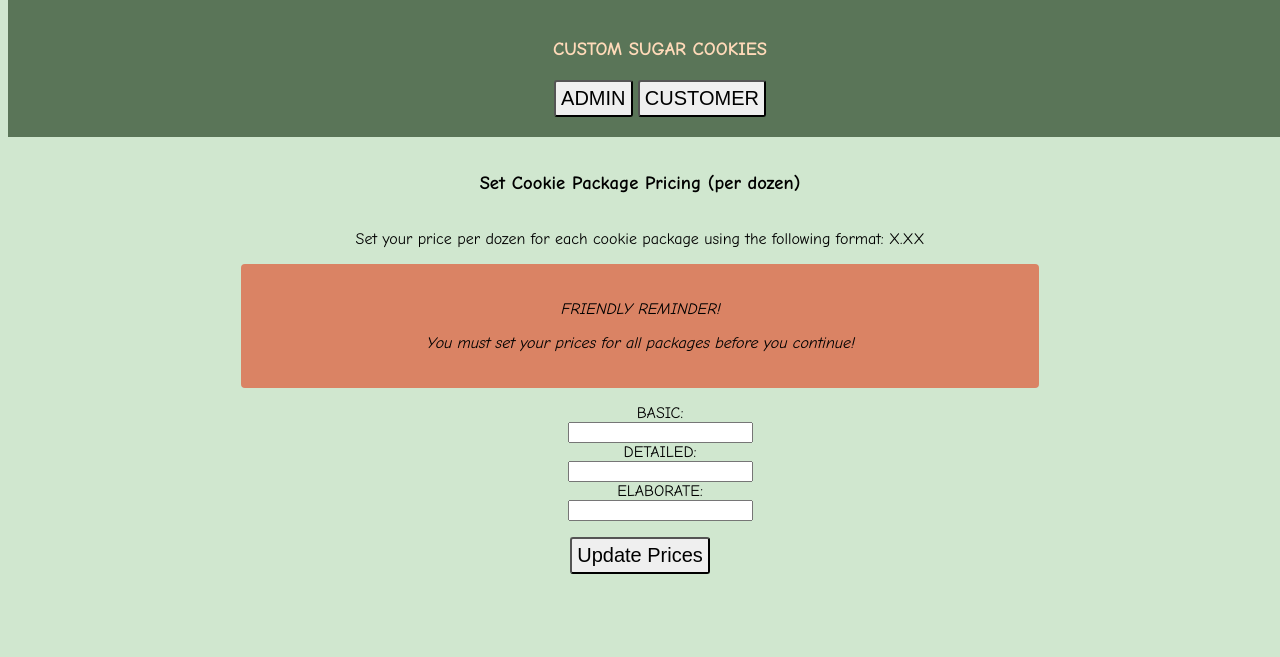
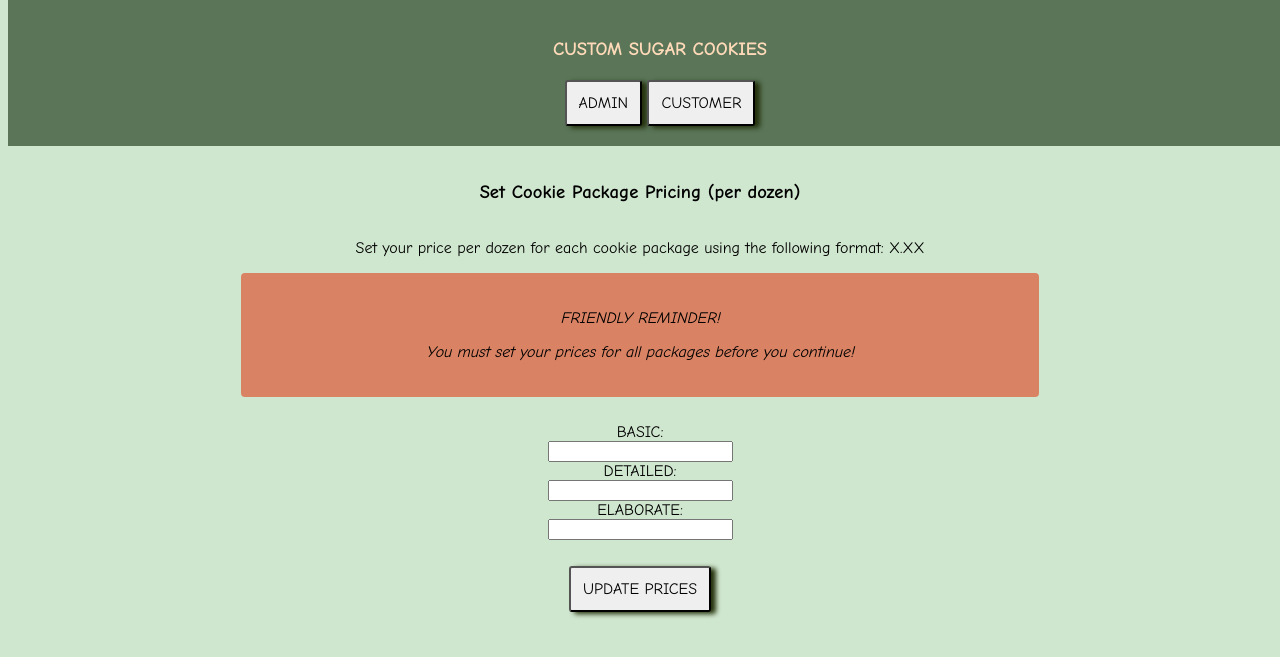
Before and after one commit to tayfritz/cookieorderform, a website: page src/index.html in a window 1280 px wide. Shown: the part 87-744 px from the top of the page. Drawn offline with nearby package versions, Linux system fonts and the light colour scheme.

Commit message:
some form validation and edit to html and css

```diff
--- a/src/index.html
+++ b/src/index.html
@@ -29,6 +29,7 @@
                         <div id='admin-alert-box'>
 
                         </div>
+                        <div id='pricing-form'>
                             <ul id='admin-package-options'>
                                 <li id="basic-cookies">BASIC:</li>
                                 <input type="text" class='price-input-basic'>
@@ -37,8 +38,8 @@
                                 <li id='elaborate-cookies'>ELABORATE:</li>
                                 <input type="text" class='price-input-elaborate'>
                             </ul>
-                        <button type='submit' id="update-prices">Update Prices</button>
-
+                            <button type='submit' id="update-prices">UPDATE PRICES</button>
+                        </div>
                         <table id='pending-orders'>
                             <!-- TODO: Create headers dynamically -->
                             <!-- TODO: Create rows dynamically with JS -->
@@ -70,7 +71,7 @@
                         <label for='phone-number'>Phone Number:</label>
                         <input type="number" id='cust-phone-number' name='phone-number' required></br>
 
-                        <div id='comm-pref'>
+                        <!-- <div id='comm-pref'>
                             <p>Communication Preference:</p>
 
                             <label for='text-me'>Text me!</label>
@@ -81,7 +82,7 @@
 
                             <label for='no-comm-pref'>No preference!</label>
                             <input type="radio" id='no-comm-pref' name='no-comm-pref'></br>
-                        </div>
+                        </div> -->
 
                         <!-- Order Information -->
                         <label for='event-name'>Event Name:</label>
@@ -117,7 +118,7 @@
                             <!-- <button id="select-img">Add Image</button> -->
                         </div>
 
-                        <button type='submit' id="place-order">Place Order!</button>
+                        <button type='submit' id="place-order">PLACE ORDER!</button>
                     </div>
                 </div>
             </div>
--- a/src/order-confirmation.js
+++ b/src/order-confirmation.js
@@ -116,7 +116,7 @@ placeOrder.addEventListener('click', (e) => {
    });
 });
 
-console.log('hello world');
+
 // NOTES:
 // Validate inputs
 // If all are 'true', make a new object
--- a/src/pricing-refactor.js
+++ b/src/pricing-refactor.js
@@ -1,6 +1,7 @@
 // Cookie package options - ADMIN
 const adminPackageOptions = document.getElementById("admin-package-options");
 const alertAdminDiv = document.getElementById('admin-alert-box');
+const setPricesForm = document.getElementById('pricing-form');
 const cookiePackages = [
     {
         packageName: 'BASIC',
@@ -128,6 +129,7 @@ updatePriceButton.addEventListener('click', () => {
             let result = `<br>${package.packageName} | $${package.pricePerDozen}`
             alertAdminDiv.insertAdjacentHTML('beforeend', result);
         });
+        setPricesForm.style.display = 'none';
         displayToCustomer(cookiePackages);
     }
     inputBasic.value= "";
--- a/src/styles.css
+++ b/src/styles.css
@@ -27,9 +27,11 @@ h1, h3 {
 }
 
 button {
-    font-size: 20px;
-    padding: 5px;
+    font-family: 'Comic Sans MS', 'Comic Sans', 'cursive', 'arial';
+    font-size: 1rem;
+    padding: 12px;
     border-radius: 3px;
+    box-shadow: 5px 2px 5px rgb(37, 49, 12);
 }
 
 #update-prices, #place-order {
@@ -45,9 +47,14 @@ button {
     padding: 20px;
 }
 
-ul {
+#admin-package-options {
     list-style: none;
+    padding: 10px;
 }
+
+/* ul {
+    list-style: none;
+} */
 
 #customer-package-options {
     display: flex;
```
Lines whose indentation alone changed are shown as unchanged.
